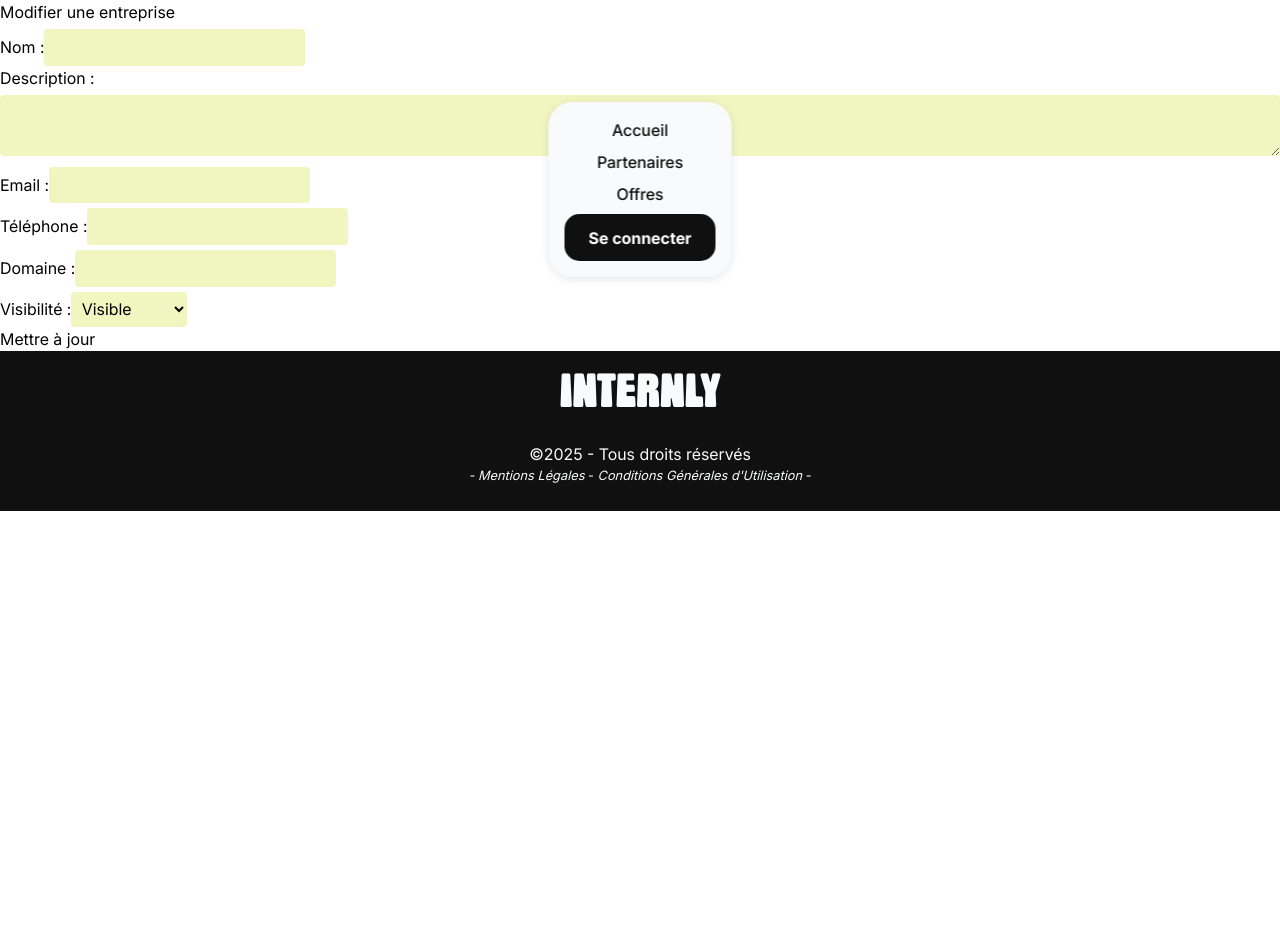
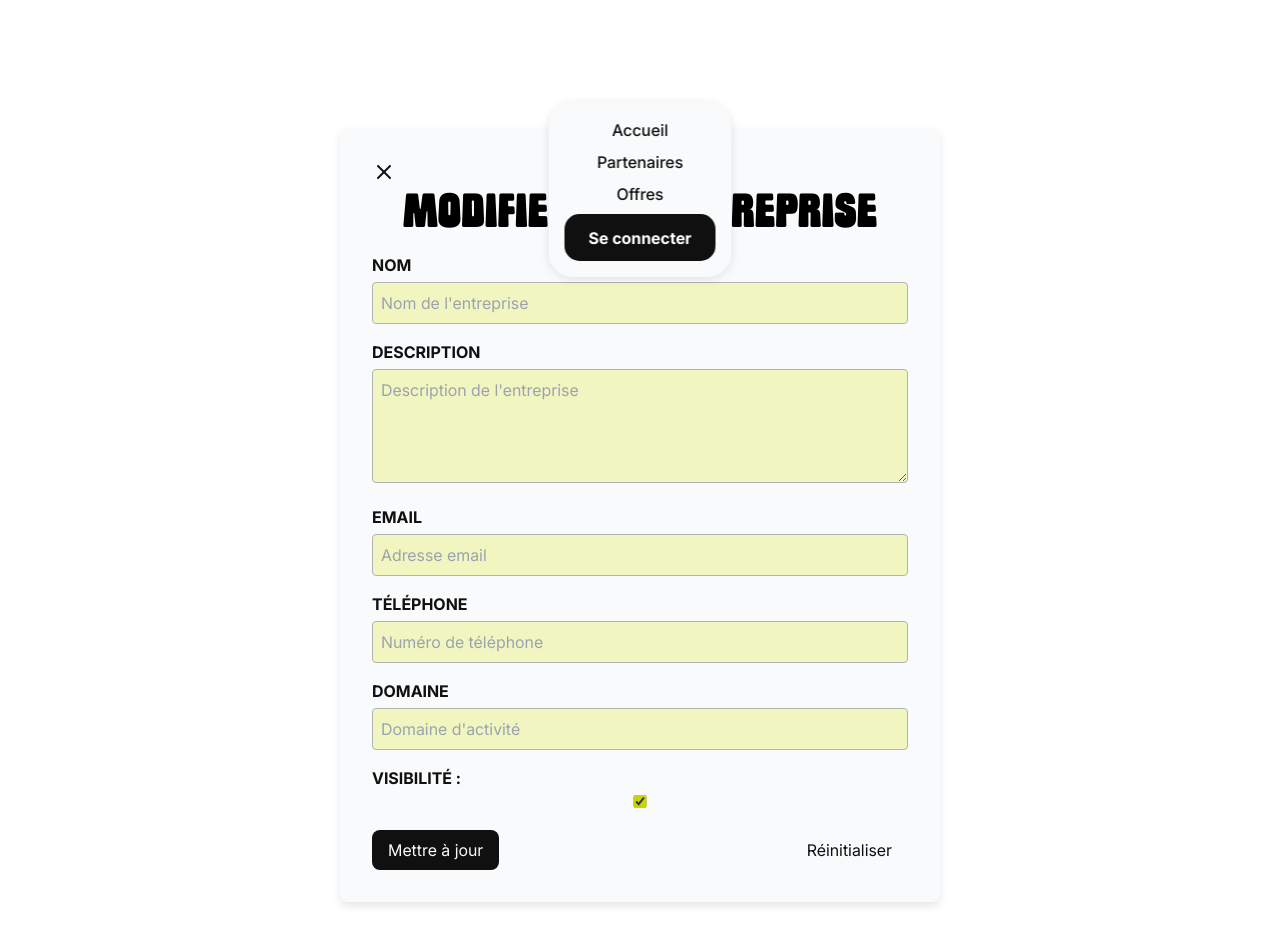
Before and after one commit to betasown/GR6-Internly_frontend, a Next.js app in the folder internly/: page /editEntreprise/1 in a window 1280 px wide. Shown: the top 952 px of the page. Before the commit the page ends 800 px from the top, so only its background shows below. Built offline with nearby package versions, Linux system fonts and the light colour scheme; no server answers.

Commit message:
feat: ajout du bouton réinitialiser qui remet à 0 les données sans modif

```diff
--- a/internly/src/app/editEntreprise/[id]/page.js
+++ b/internly/src/app/editEntreprise/[id]/page.js
@@ -1,6 +1,7 @@
 "use client";
 import React, { useState, useEffect } from "react";
 import { useParams, useRouter } from "next/navigation";
+import { X } from "lucide-react"; // Import de l'icône Lucide React
 
 const EditEntreprise = () => {
   const { id } = useParams(); // Récupère l'ID depuis l'URL
@@ -15,8 +16,9 @@ const EditEntreprise = () => {
     visibilite: 1,
   });
 
+  const [initialData, setInitialData] = useState(null); // Stocke les données initiales
+
   useEffect(() => {
-    // Charger les données de l'entreprise si nécessaire
     const fetchEntreprise = async () => {
       try {
         const response = await fetch(`http://localhost:8000/index.php?route=entreprise&id=${id}`);
@@ -26,14 +28,17 @@ const EditEntreprise = () => {
         const data = await response.json();
 
         // Mapper les données de l'API aux champs du formulaire
-        setFormData({
+        const mappedData = {
           nom: data.entreprise_nom,
           description: data.entreprise_description,
           email: data.entreprise_email,
           telephone: data.entreprise_telephone,
           domaine: data.entreprise_domaine,
           visibilite: data.entreprise_visibilite,
-        });
+        };
+
+        setFormData(mappedData); // Remplit le formulaire avec les données récupérées
+        setInitialData(mappedData); // Stocke les données initiales
       } catch (error) {
         console.error("Erreur lors de la récupération des données :", error);
         alert("Impossible de récupérer les données de l'entreprise.");
@@ -46,10 +51,10 @@ const EditEntreprise = () => {
   }, [id]);
 
   const handleChange = (e) => {
-    const { name, value } = e.target;
+    const { name, value, type, checked } = e.target;
     setFormData({
       ...formData,
-      [name]: value,
+      [name]: type === "checkbox" ? checked : value,
     });
   };
 
@@ -76,72 +81,131 @@ const EditEntreprise = () => {
     }
   };
 
+  const handleReset = () => {
+    if (initialData) {
+      setFormData(initialData); // Réinitialise les champs avec les données initiales
+    }
+  };
+
   return (
-    <div>
-      <h1>Modifier une entreprise</h1>
+    <div className="form-container">
+      {/* Bouton pour quitter la page */}
+      <button
+        className="close-button"
+        onClick={() => router.push("/gestionEntreprise")}
+        aria-label="Fermer"
+      >
+        <X size={24} />
+      </button>
+
+      <h1 className="title">Modifier une entreprise</h1>
       <form onSubmit={handleSubmit}>
-        <div>
-          <label>Nom :</label>
+        <div className="form-group">
+          <label htmlFor="nom" className="form-text">
+            Nom
+            <br />
             <input
               type="text"
+              id="nom"
               name="nom"
               value={formData.nom}
               onChange={handleChange}
+              className="form-input"
+              placeholder="Nom de l'entreprise"
               required
             />
+            <br />
+          </label>
         </div>
-        <div>
-          <label>Description :</label>
+        <div className="form-group">
+          <label htmlFor="description" className="form-text">
+            Description
+            <br />
             <textarea
+              id="description"
               name="description"
               value={formData.description}
               onChange={handleChange}
+              className="form-input"
+              placeholder="Description de l'entreprise"
+              rows="4"
               required
             />
+          </label>
         </div>
-        <div>
-          <label>Email :</label>
+        <div className="form-group">
+          <label htmlFor="email" className="form-text">
+            Email
+            <br />
             <input
               type="email"
+              id="email"
               name="email"
               value={formData.email}
               onChange={handleChange}
+              className="form-input"
+              placeholder="Adresse email"
               required
             />
+          </label>
         </div>
-        <div>
-          <label>Téléphone :</label>
+        <div className="form-group">
+          <label htmlFor="telephone" className="form-text">
+            Téléphone
+            <br />
             <input
               type="tel"
+              id="telephone"
               name="telephone"
               value={formData.telephone}
               onChange={handleChange}
+              className="form-input"
+              placeholder="Numéro de téléphone"
               required
             />
+          </label>
         </div>
-        <div>
-          <label>Domaine :</label>
+        <div className="form-group">
+          <label htmlFor="domaine" className="form-text">
+            Domaine
+            <br />
             <input
               type="text"
+              id="domaine"
               name="domaine"
               value={formData.domaine}
               onChange={handleChange}
+              className="form-input"
+              placeholder="Domaine d'activité"
               required
             />
+          </label>
         </div>
-        <div>
-          <label>Visibilité :</label>
-          <select
+        <div className="form-group">
+          <label htmlFor="visibilite" className="form-text">
+            Visibilité :
+            <input
+              type="checkbox"
+              id="visibilite"
               name="visibilite"
-            value={formData.visibilite}
+              checked={formData.visibilite}
               onChange={handleChange}
-            required
+              className="form-checkbox"
+            />
+          </label>
+        </div>
+        <div className="button-group">
+          <button type="submit" className="apply-button">
+            Mettre à jour
+          </button>
+          <button
+            type="button"
+            className="reinitialiser"
+            onClick={handleReset} // Réinitialise les champs avec les données initiales
           >
-            <option value={1}>Visible</option>
-            <option value={0}>Non visible</option>
-          </select>
+            Réinitialiser
+          </button>
         </div>
-        <button type="submit">Mettre à jour</button>
       </form>
     </div>
   );
```
Lines whose indentation alone changed are shown as unchanged.
